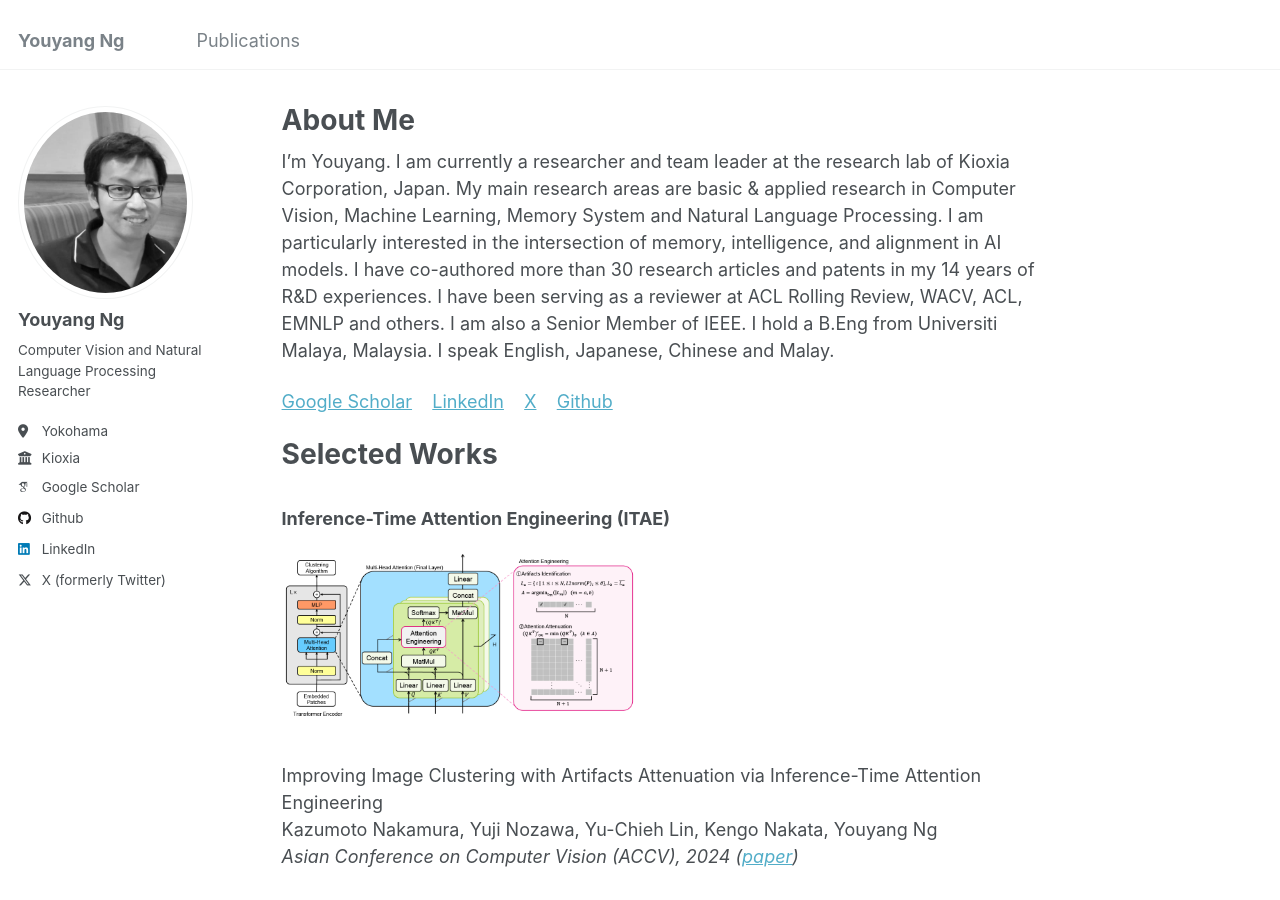
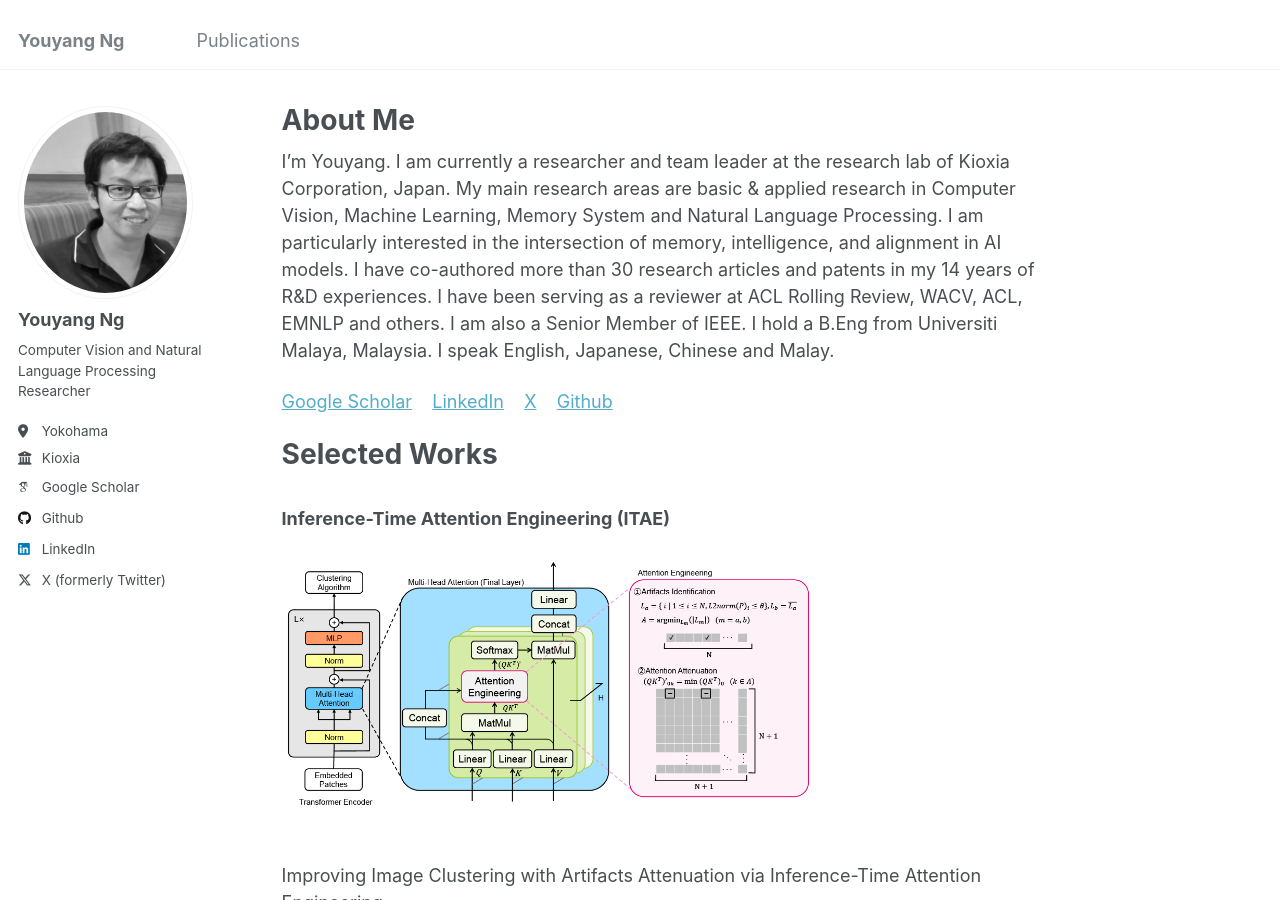
Before and after one commit to yy29/yy29.github.io, a Jekyll site: the page built from _pages/about.md, in a window 1280 px wide and 900 px high. Built offline with Jekyll 4.4.1, drawn with Linux system fonts in a browser that asks for light colours; some web fonts are replaced.

Commit message:
Update about.md

```diff
--- a/_pages/about.md
+++ b/_pages/about.md
@@ -14,21 +14,21 @@ I'm Youyang. I am currently a researcher and team leader at the research lab of
 Selected Works
 ======
 ### Inference-Time Attention Engineering (ITAE)
-<img style="height: 200px" src="../images/2024_itae.png">
+<img style="height: 300px" src="../images/2024_itae.png">
 
 Improving Image Clustering with Artifacts Attenuation via Inference-Time Attention Engineering
 Kazumoto Nakamura, Yuji Nozawa, Yu-Chieh Lin, Kengo Nakata, Youyang Ng
 *Asian Conference on Computer Vision (ACCV), 2024 ([paper](https://arxiv.org/abs/2410.04801))*
 
 ### Revisiting Relevance Feedback for Image Retrieval
-<img height="200" src="../images/2024_feedback.png">
+<img style="height: 300px" src="../images/2024_feedback.png">
 
 Revisiting Relevance Feedback for CLIP-based Interactive Image Retrieval
 Ryoya Nara, Yu-Chieh Lin, Yuji Nozawa, Youyang Ng, Goh Itoh, Osamu Torii, Yusuke Matsui
 *European Conference on Computer Vision (ECCV) Workshops, 2024 ([paper](https://arxiv.org/abs/2404.16398))*
 
 ### Rethinking Sparse Image Retrieval
-<img height="200" src="../images/2024_sparse.png">
+<img style="height: 300px" src="../images/2024_sparse.png">
 
 Rethinking Sparse Lexical Representations for Image Retrieval in the Age of Rising Multi-Modal Large Language Models
 Kengo Nakata, Daisuke Miyashita, Youyang Ng, Yasuto Hoshi, Jun Deguchi
@@ -40,7 +40,7 @@ Yasuto Hoshi, Daisuke Miyashita, Youyang Ng, Kento Tatsuno, Yasuhiro Morioka, Os
 *Conference on Empirical Methods in Natural Language Processing (EMNLP) System Demonstrations, 2023 ([paper](https://arxiv.org/abs/2308.10633), [code](https://github.com/yhoshi3/RaLLe), [blog](https://www.kioxia.com/en-jp/rd/technology/topics/topics-58.html))*
 
 ### Retrieval-Centric Generation (RCG)
-<img height="200" src="../images/2023_simplyretrieve.png">
+<img style="height: 300px" src="../images/2023_simplyretrieve.png">
 
 SimplyRetrieve: A Private and Lightweight Retrieval-Centric Generative AI Tool
 Youyang Ng, Daisuke Miyashita, Yasuto Hoshi, Yasuhiro Morioka, Osamu Torii, Tomoya Kodama, Jun Deguchi
```
